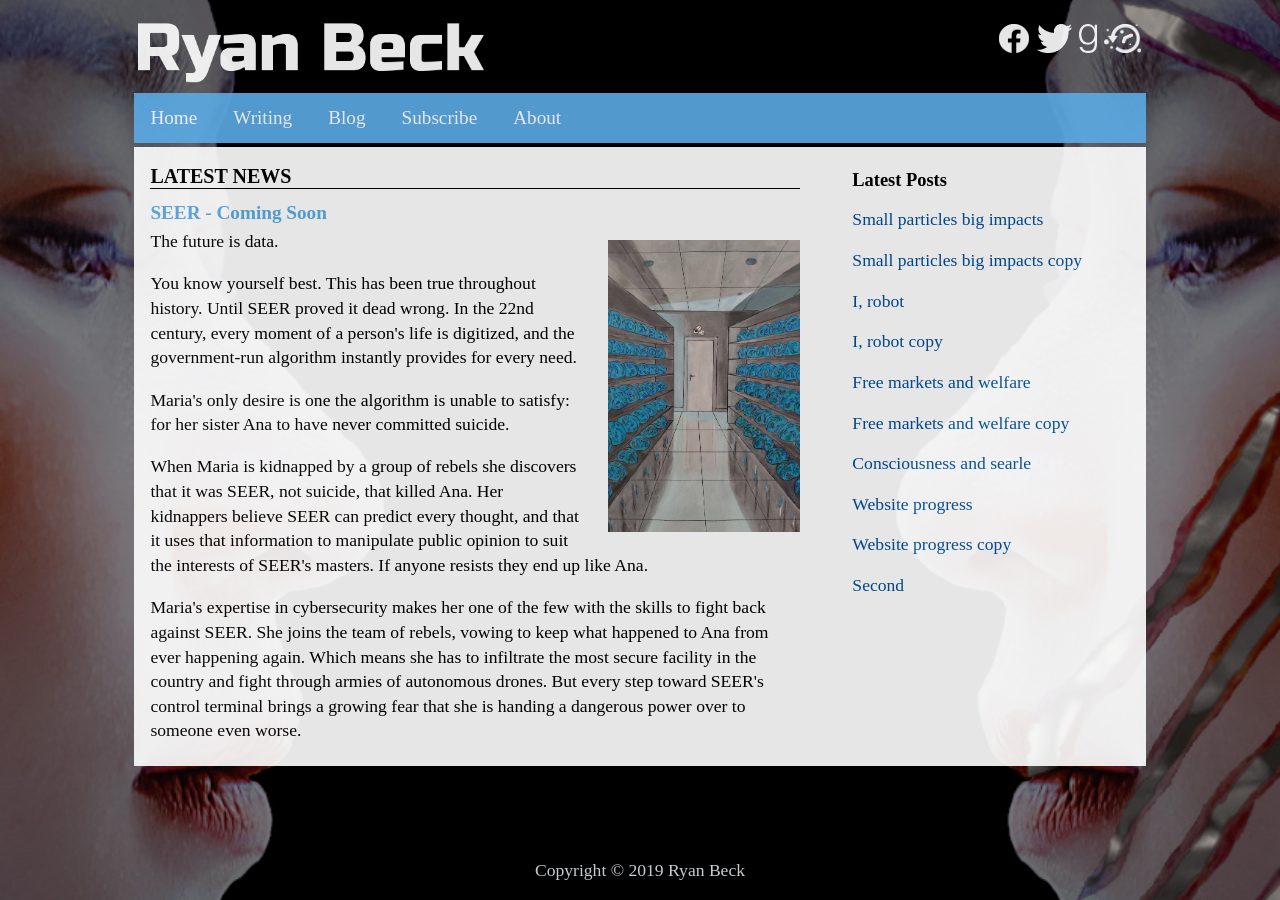
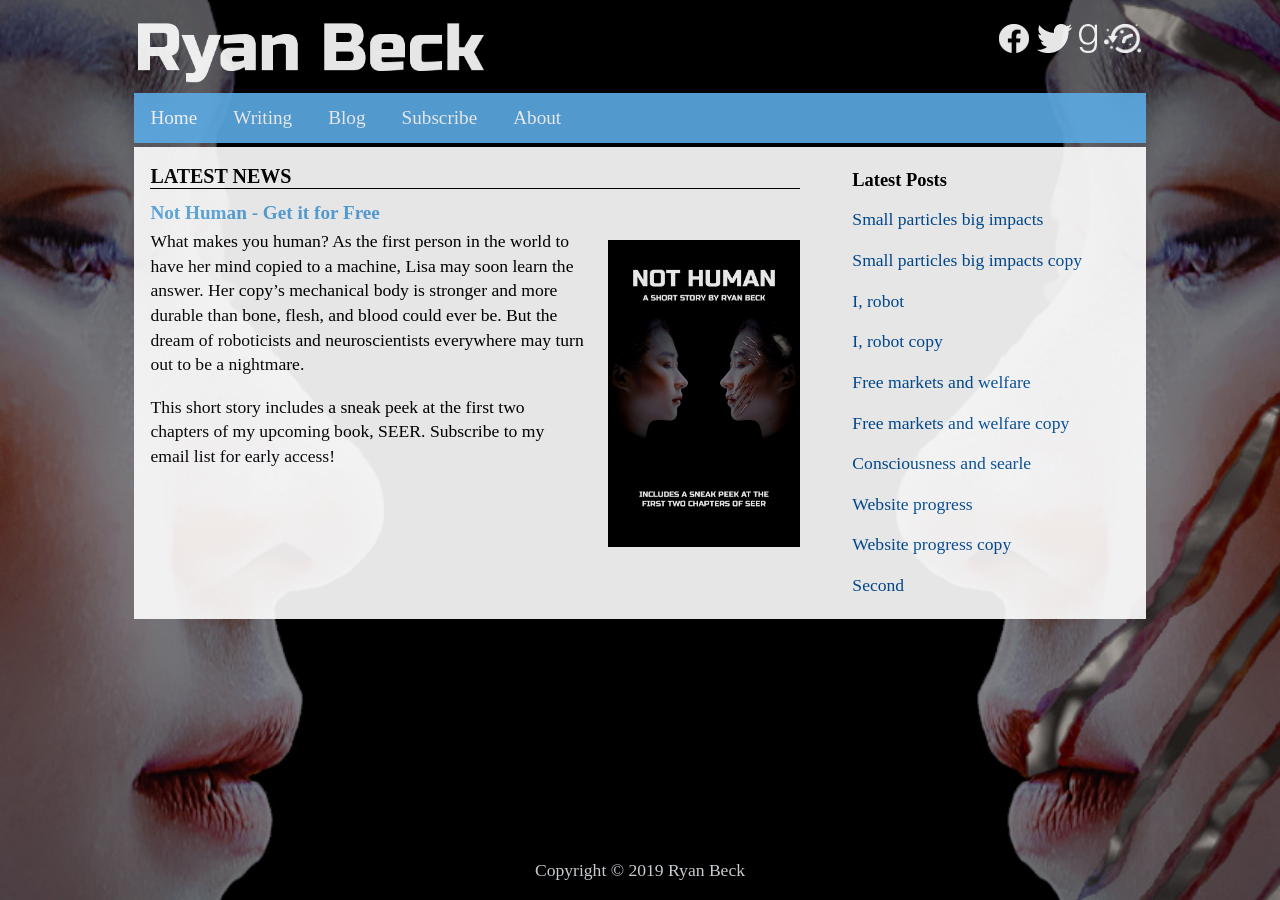
Before and after one commit to ryooan/ryooan.github.io, a Jekyll site: the page built from index.html, in a window 1280 px wide. Built offline with Jekyll 4.4.1, drawn with Linux system fonts in a browser that asks for light colours.

Commit message:
Update index.html

```diff
--- a/index.html
+++ b/index.html
@@ -8,17 +8,15 @@ description: Welcome to the website of science fiction writer Ryan Beck, author
 	<div class="description">
 		<h1 class="mainheader">LATEST NEWS</h1>
 
-		<h2 class="secondheader">SEER - Coming Soon</h2>
+		<h2 class="secondheader">Not Human - Get it for Free</h2>
 
 		<div class="image">
-			<img src="/images/Cover.PNG" alt="SEER" style="width:100%">
+			<img src="/images/NotHuman.jpg" alt="SEER" style="width:100%">
 		</div>
 
-		<p>The future is data.</p>
-		<p>You know yourself best. This has been true throughout history. Until SEER proved it dead wrong. In the 22nd century, every moment of a person&#39;s life is digitized, and the government-run algorithm instantly provides for every need.</p>
-		<p>Maria&#39;s only desire is one the algorithm is unable to satisfy: for her sister Ana to have never committed suicide.</p>
-		<p>When Maria is kidnapped by a group of rebels she discovers that it was SEER, not suicide, that killed Ana. Her kidnappers believe SEER can predict every thought, and that it uses that information to manipulate public opinion to suit the interests of SEER&#39;s masters. If anyone resists they end up like Ana.</p>
-		<p>Maria&#39;s expertise in cybersecurity makes her one of the few with the skills to fight back against SEER. She joins the team of rebels, vowing to keep what happened to Ana from ever happening again. Which means she has to infiltrate the most secure facility in the country and fight through armies of autonomous drones. But every step toward SEER&#39;s control terminal brings a growing fear that she is handing a dangerous power over to someone even worse.</p>
+		<p>What makes you human? As the first person in the world to have her mind copied to a machine, Lisa may soon learn the answer. Her copy’s mechanical body is stronger and more durable than bone, flesh, and blood could ever be. But the dream of roboticists and neuroscientists everywhere may turn out to be a nightmare.</p>
+		<p>This short story includes a sneak peek at the first two chapters of my upcoming book, SEER. Subscribe to my email list for early access!</p>
+
 	</div>
 </div>
 
```
